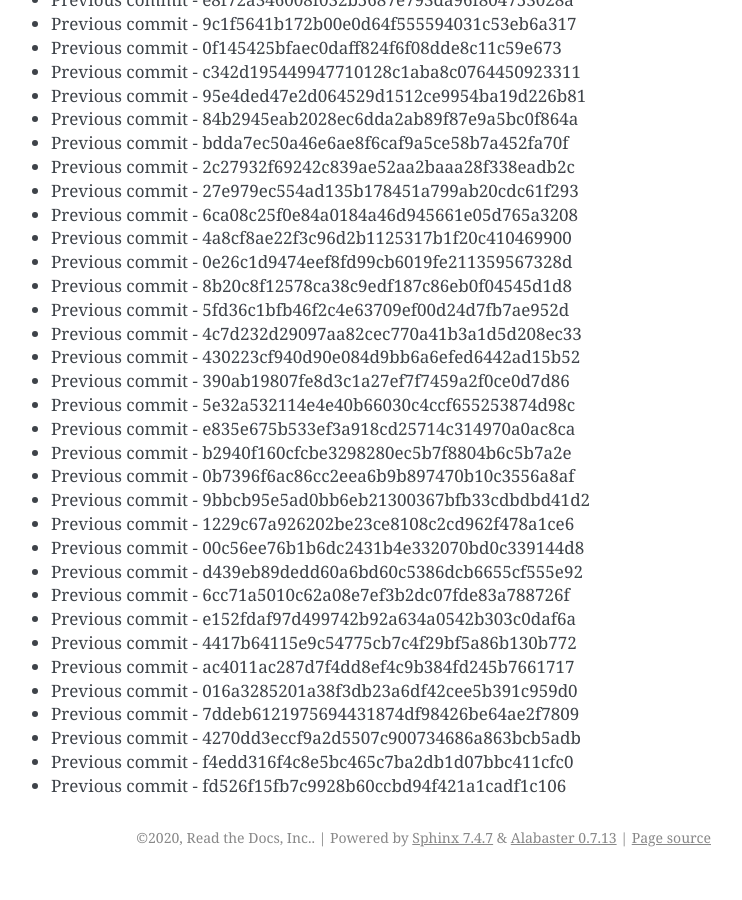
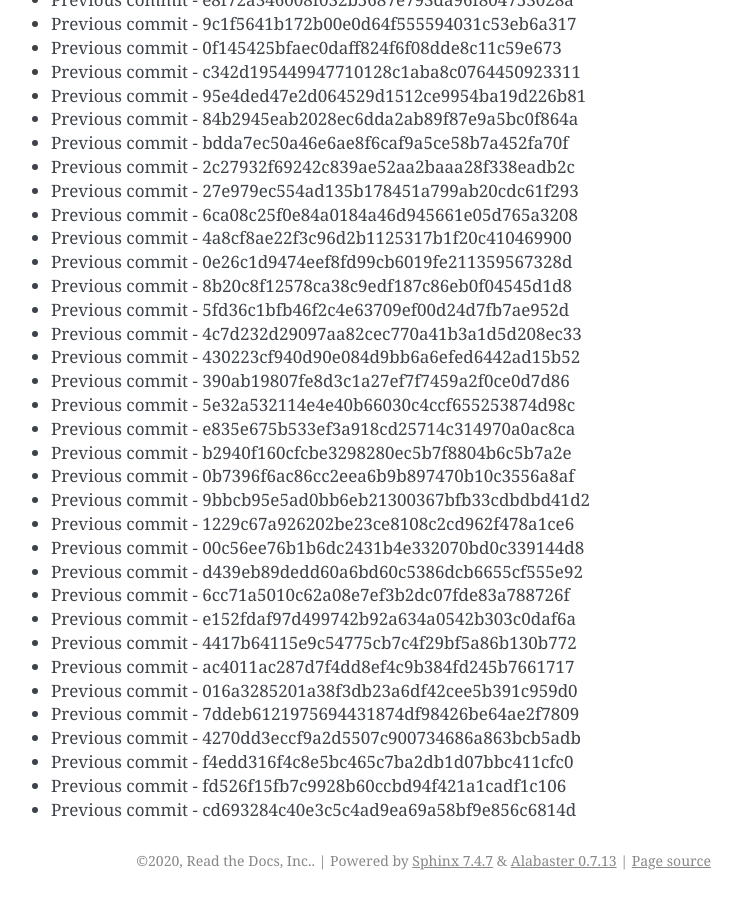
Before and after one commit to readthedocs/rtd-git-stresstest, a Sphinx documentation site: the page built from docs/updates.rst, in a window 1280 px wide and 900 px high, scrolled down 62527 px. Shown: the whole window, without its empty margins (399-1141 px from the left). Built offline with Sphinx 7.4.7, drawn with Linux system fonts in a browser that asks for light colours; before the commit the page ends 63404 px from its top, so only the background shows below that.

Commit message:
Generating commit from previous: cd693284c40e3c5c4ad9ea69a58bf9e856c6814d

```diff
--- a/docs/updates.rst
+++ b/docs/updates.rst
@@ -2659,3 +2659,4 @@ It can be tested for any performance characteristics.
 * Previous commit - 4270dd3eccf9a2d5507c900734686a863bcb5adb
 * Previous commit - f4edd316f4c8e5bc465c7ba2db1d07bbc411cfc0
 * Previous commit - fd526f15fb7c9928b60ccbd94f421a1cadf1c106
+* Previous commit - cd693284c40e3c5c4ad9ea69a58bf9e856c6814d
```
